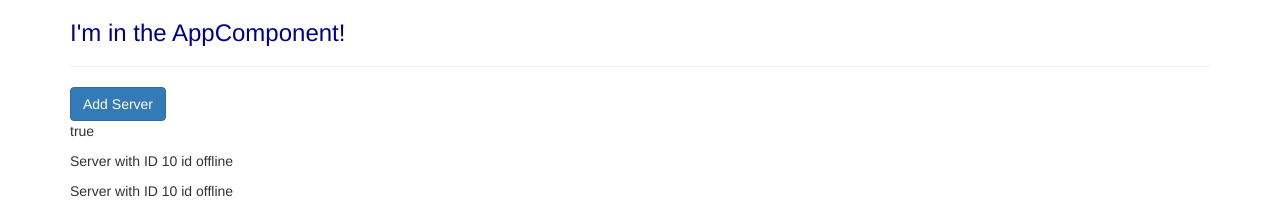
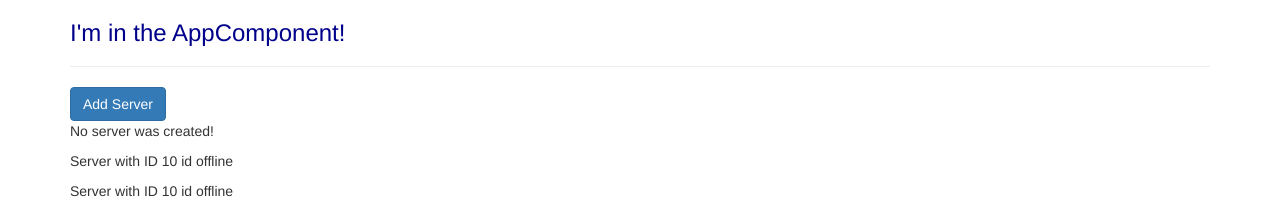
Before and after one commit to cl-kazumi-nakajima/udemy-angular-complete-guide, an Angular app: page / in a window 1280 px wide. Shown: the top 211 px of the page. Built offline with nearby package versions, Linux system fonts and the light colour scheme.

Commit message:
1-31 Bindable Properties and Events

```diff
--- a/src/app/servers/servers.component.html
+++ b/src/app/servers/servers.component.html
@@ -1,4 +1,5 @@
-<button class="btn btn-primary" [disabled]="!allowNewServer">Add Server</button>
-<p [innerText]="allowNewServer"></p>
+<button class="btn btn-primary" [disabled]="!allowNewServer" (click)="onCreateServer()">Add Server</button>
+<!-- <p [innerText]="allowNewServer"></p> -->
+<p>{{ serverCreationStatus }}</p>
 <app-server></app-server>
 <app-server></app-server>
--- a/src/app/servers/servers.component.ts
+++ b/src/app/servers/servers.component.ts
@@ -7,6 +7,7 @@
 })
 export class ServersComponent implements OnInit {
   allowNewServer = false;
+  serverCreationStatus = 'No server was created!';
 
   constructor() {
     setTimeout(() => {
@@ -17,4 +18,7 @@
   ngOnInit(): void {
   }
 
+  onCreateServer() {
+    this.serverCreationStatus = 'Server was created!';
+  }
 }
```
